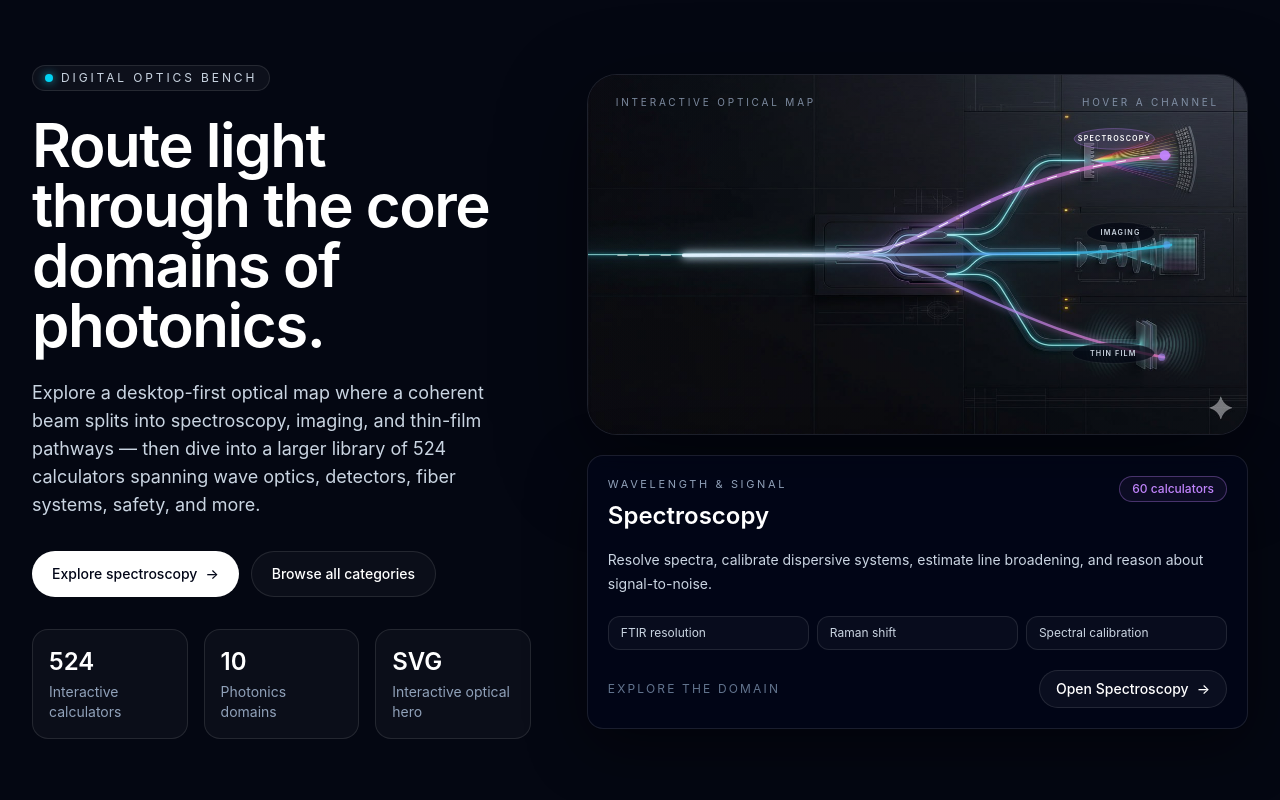
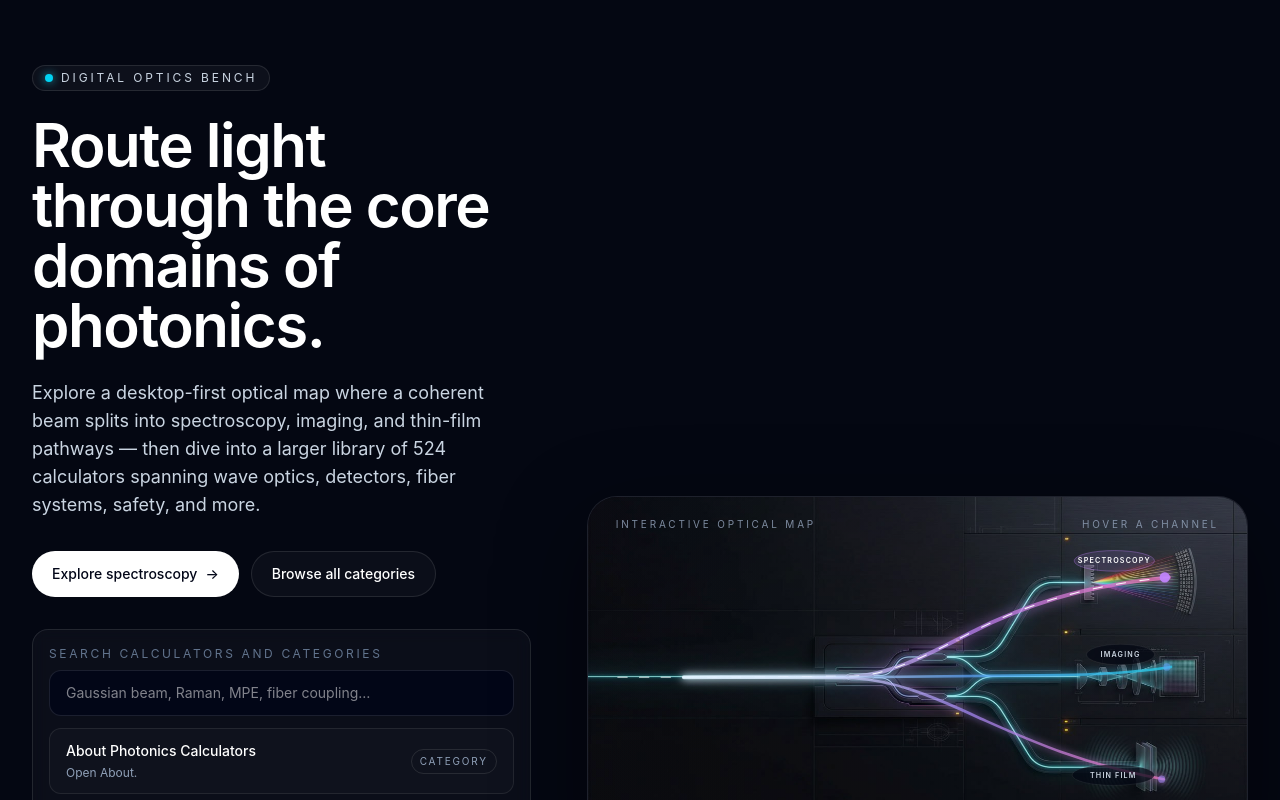
Before and after one commit to Lazfiz/photonics-calculators, a Next.js app: page / in a window 1280 px wide. Shown: the top 800 px of the page. Built offline with nearby package versions, Linux system fonts and the light colour scheme.

Commit message:
Add homepage search across categories and calculators

```diff
--- a/src/app/page.tsx
+++ b/src/app/page.tsx
@@ -1,12 +1,16 @@
 import Link from "next/link";
 import AboutFooter from "./about-footer";
 import PhotonicsHeroMap from "../components/home/photonics-hero-map";
+import SiteSearch from "../components/home/site-search";
 import {
   homeCategories,
   totalCalculatorCount,
 } from "../lib/home-categories";
+import { getSearchIndex } from "../lib/search-index";
 
 export default function Home() {
+  const searchIndex = getSearchIndex();
+
   return (
     <main className="min-h-screen bg-[#040712] text-white">
       <div className="absolute inset-0 -z-10 bg-[radial-gradient(circle_at_top_left,rgba(96,165,250,0.12),transparent_22%),radial-gradient(circle_at_85%_18%,rgba(192,132,252,0.10),transparent_18%),linear-gradient(180deg,#050816_0%,#040712_100%)]" />
@@ -44,6 +48,8 @@ export default function Home() {
                 Browse all categories
               </Link>
             </div>
+
+            <SiteSearch items={searchIndex} />
 
             <div className="mt-8 grid gap-4 sm:grid-cols-3">
               <div className="rounded-2xl border border-white/10 bg-white/[0.03] p-4">
--- /dev/null
+++ b/src/components/home/site-search.tsx
@@ -0,0 +1,61 @@
+"use client";
+
+import Link from "next/link";
+import { useMemo, useState } from "react";
+import type { SearchItem } from "../../lib/search-index";
+
+export default function SiteSearch({ items }: { items: SearchItem[] }) {
+  const [query, setQuery] = useState("");
+  const q = query.trim().toLowerCase();
+
+  const results = useMemo(() => {
+    if (!q) return items.slice(0, 8);
+    const terms = q.split(/\s+/).filter(Boolean);
+    return items
+      .filter((item) => {
+        const haystack = `${item.title} ${item.description} ${item.href} ${item.category}`.toLowerCase();
+        return terms.every((term) => haystack.includes(term));
+      })
+      .slice(0, 10);
+  }, [items, q]);
+
+  return (
+    <div className="mt-8 rounded-2xl border border-white/10 bg-white/[0.03] p-4 backdrop-blur-sm">
+      <label htmlFor="site-search" className="mb-2 block text-xs uppercase tracking-[0.22em] text-slate-500">
+        Search calculators and categories
+      </label>
+      <input
+        id="site-search"
+        type="search"
+        value={query}
+        onChange={(e) => setQuery(e.target.value)}
+        placeholder="Gaussian beam, Raman, MPE, fiber coupling…"
+        className="w-full rounded-xl border border-white/10 bg-slate-950/80 px-4 py-3 text-sm text-white outline-none transition focus:border-blue-400"
+      />
+      <div className="mt-3 space-y-2">
+        {results.map((item) => (
+          <Link
+            key={item.href}
+            href={item.href}
+            className="block rounded-xl border border-white/8 bg-white/[0.02] px-4 py-3 transition hover:border-white/15 hover:bg-white/[0.05]"
+          >
+            <div className="flex items-center justify-between gap-4">
+              <div>
+                <div className="text-sm font-medium text-white">{item.title}</div>
+                <div className="mt-1 text-xs text-slate-400">{item.description}</div>
+              </div>
+              <span className="shrink-0 rounded-full border border-white/10 px-2 py-1 text-[10px] uppercase tracking-[0.18em] text-slate-400">
+                {item.kind}
+              </span>
+            </div>
+          </Link>
+        ))}
+        {results.length === 0 && (
+          <div className="rounded-xl border border-white/8 bg-white/[0.02] px-4 py-3 text-sm text-slate-400">
+            No matches yet — try a category, formula, or topic.
+          </div>
+        )}
+      </div>
+    </div>
+  );
+}
--- /dev/null
+++ b/src/lib/search-index.ts
@@ -0,0 +1,66 @@
+import { readFileSync, readdirSync, statSync } from "fs";
+import path from "path";
+
+export type SearchItem = {
+  title: string;
+  href: string;
+  description: string;
+  kind: "page" | "category";
+  category: string;
+};
+
+const appDir = path.join(process.cwd(), "src", "app");
+
+function titleFromPath(route: string) {
+  return route
+    .split("/")
+    .filter(Boolean)
+    .pop()
+    ?.split("-")
+    .map((part) => part.charAt(0).toUpperCase() + part.slice(1))
+    .join(" ") ?? "Home";
+}
+
+function scan(dir: string, prefix = ""): SearchItem[] {
+  const items: SearchItem[] = [];
+  for (const entry of readdirSync(dir)) {
+    if (entry.startsWith("_") || entry.startsWith("(")) continue;
+    const fullPath = path.join(dir, entry);
+    const stats = statSync(fullPath);
+    if (!stats.isDirectory()) continue;
+
+    const route = `${prefix}/${entry}`;
+    const pageFile = path.join(fullPath, "page.tsx");
+
+    try {
+      const content = readFileSync(pageFile, "utf8");
+      const titleMatch =
+        content.match(/title=\"([^\"]+)\"/) ||
+        content.match(/title:\s*\"([^\"]+)\"/) ||
+        content.match(/<h1[^>]*>([^<]+)<\/h1>/);
+      const descriptionMatch =
+        content.match(/description=\"([^\"]+)\"/) ||
+        content.match(/description:\s*\"([^\"]+)\"/) ||
+        content.match(/<p className=\"text-gray-400[^\"]*\">([^<]+)<\/p>/);
+
+      items.push({
+        title: titleMatch?.[1] ?? titleFromPath(route),
+        href: route,
+        description: descriptionMatch?.[1] ?? `Open ${titleFromPath(route)}.`,
+        kind: prefix ? "page" : "category",
+        category: prefix ? prefix.replace(/^\//, "") : entry,
+      });
+    } catch {
+      // ignore non-page dirs
+    }
+
+    items.push(...scan(fullPath, route));
+  }
+  return items;
+}
+
+export function getSearchIndex() {
+  return scan(appDir)
+    .filter((item) => item.href !== "/_not-found")
+    .sort((a, b) => a.title.localeCompare(b.title));
+}
```
